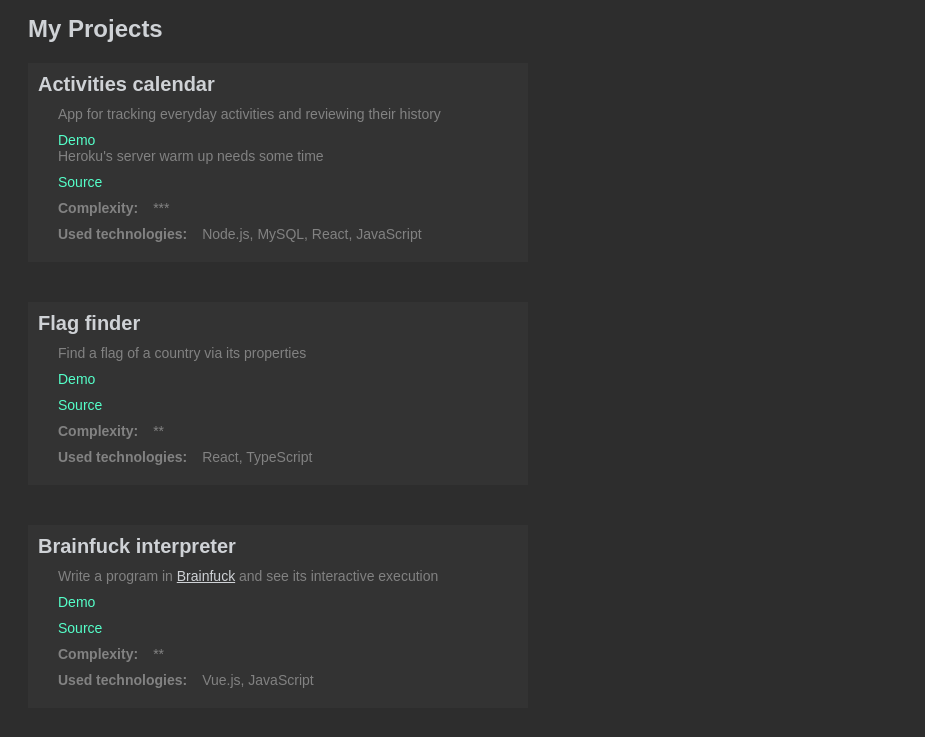
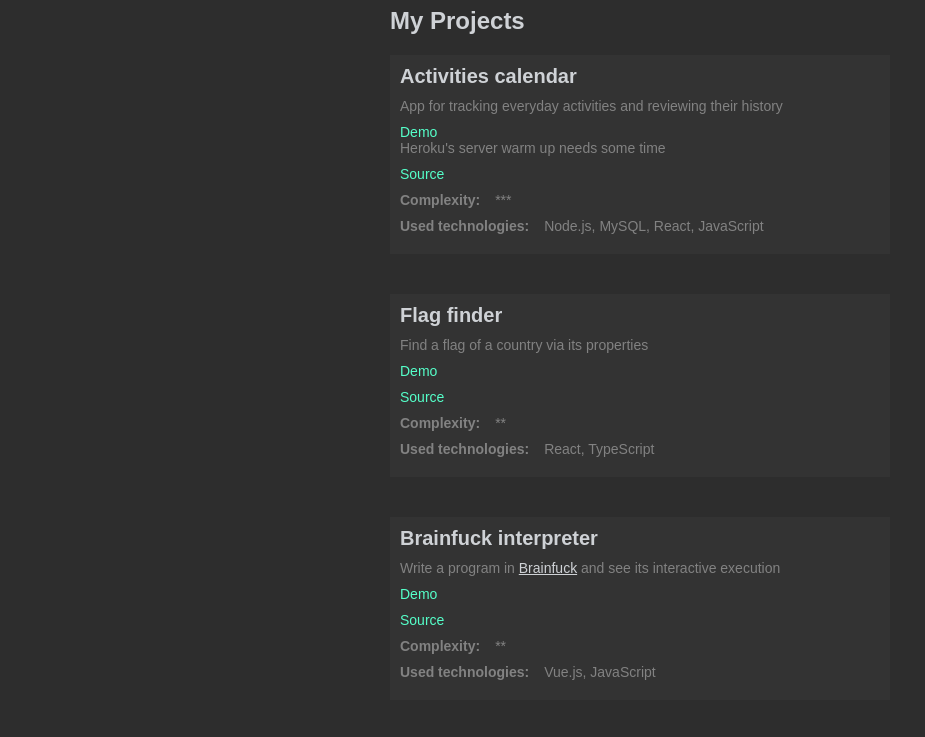
Before and after one commit to blrop/homepage, a plain HTML site: page index.html in a window 1280 px wide. Shown: the part 224-961 px from the top of the page, without its empty margins (0-925 px from the left). Drawn offline with Linux system fonts and the light colour scheme.

Commit message:
fix styles

```diff
--- a/css/style.css
+++ b/css/style.css
@@ -10,6 +10,7 @@ body {
 	background: #2d2d2d;
 	color: var(--main-color);
 	padding: 20px;
+	margin: 0;
 }
 
 h1 {
@@ -64,10 +65,14 @@ a.hi:focus:after {
 	width: 100%;
 }
 
+.content {
+	margin: 0 auto;
+	max-width: 500px;
+}
+
 .info-block {
 	padding: 10px 0;
 	margin: 10px 0;
-	max-width: 500px;
 	border-bottom: 1px solid var(--main-color-dim);
 }
 
@@ -99,7 +104,7 @@ a.hi:focus:after {
 }
 
 .contacts__item img {
-	width: 32px;
+	height: 32px;
 	display: block;
 	margin-bottom: 10px;
 }
@@ -125,7 +130,6 @@ a.hi:focus:after {
 	align-items: center;
 	font-size: 14px;
 	margin-bottom: 10px;
-	margin-left: 20px;
 	color: var(--main-color-dim);
 }
 
--- a/index.html
+++ b/index.html
@@ -8,6 +8,7 @@
 	<meta name="theme-color" content="#333" />
 </head>
 <body>
+	<div class="content">
 		<h1>Hi!<br>This is Igor Siluianov's home page</h1>
 
 		<div class="info-block">
@@ -157,5 +158,6 @@
           `-    \`_`"'-
 			</div>
 		</div>
+	</div>
 </body>
 </html>
```
Lines whose indentation alone changed are shown as unchanged.
